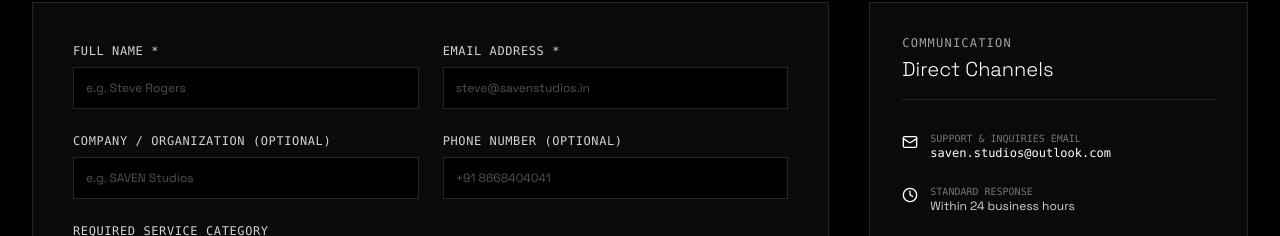
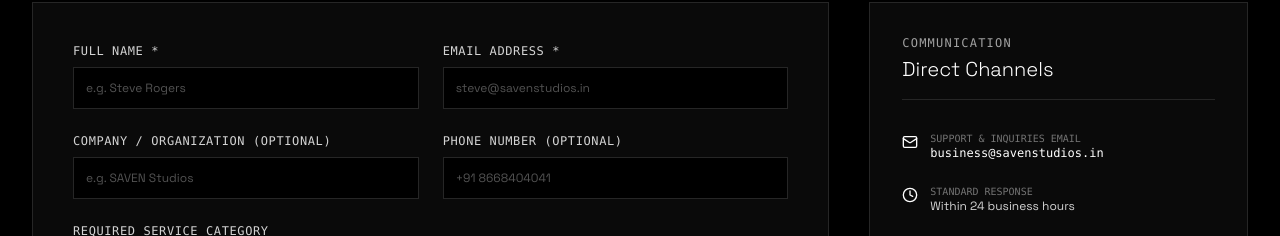
Before and after one commit to KhairnarLokesh/Saven, a Next.js app: page / in a window 1280 px wide. Shown: the part 3021-3257 px from the top of the page. Built offline with nearby package versions, Linux system fonts and the light colour scheme.

Commit message:
feat: add site configuration data file

```diff
--- a/src/data/siteConfig.ts
+++ b/src/data/siteConfig.ts
@@ -7,8 +7,8 @@ export const siteConfig = {
   heroDescription:
     'We design and develop modern websites, custom software, and digital products that help businesses turn ideas into real-world solutions.',
   contact: {
-    email: 'saven.studios@outlook.com',
-    inquiriesEmail: 'saven.studios@outlook.com',
+    email: 'business@savenstudios.in',
+    inquiriesEmail: 'business@savenstudios.in',
     phone: '+91 8668404041',
     whatsapp: 'https://wa.me/8668404041',
     location: 'Remote-First · Global Client Base',
```
